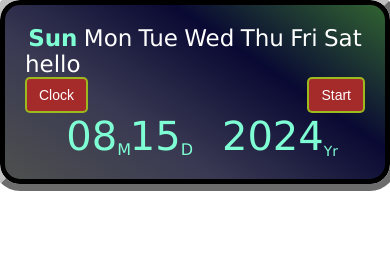
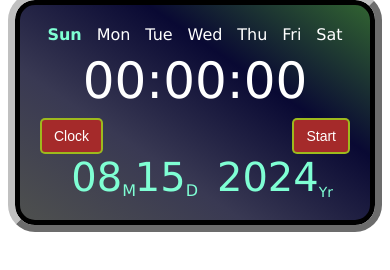
Before and after one commit to 111morris/digital-clock, a plain HTML site: page index.html in a window 390 px wide. Both pictures are taken after a click on the button "Stopwatch". Drawn offline with Linux system fonts and the light colour scheme.

Commit message:
more responsive bug fix stopwatch display

```diff
--- a/index.html
+++ b/index.html
@@ -31,7 +31,7 @@
      <!-- <span id="min">00</span> -->
     </div>
     <div class="stopwatch-sct">
-     hello
+     00:00:00
     </div>
     <div class="alarm-sct">
      <button class="change-clock-format">12Hrs</button>
--- a/scripts/sript.js
+++ b/scripts/sript.js
@@ -69,7 +69,7 @@ let startTime = 0;
 let elapsedTime = 0;
 let isRunning = false;
 
-function stopwatchContinueBtn(){
+function stopwatchContinueBtn() {
  stopwatchClicked = true;
  clockSct.style.display = 'none';
  stopwatchSct.style.display = 'flex';
@@ -103,7 +103,7 @@ function stopwatchContinueBtn(){
   startTime = 0;
   elapsedTime = 0;
   isRunning = false;
-  stopwatchSct.textContent = '00:00:00:00';
+  stopwatchSct.textContent = '00:00:00';
  }
  function start() {
   if (!isRunning) {
@@ -127,13 +127,15 @@ function stopwatchContinueBtn(){
   seconds = String(seconds).padStart(2, '0');
   miliseconds = String(miliseconds).padStart(2, '0');
 
-  stopwatchSct.textContent = `${hours}:${minutes}:${seconds}:${miliseconds}`;
+  // stopwatchSct.textContent = `${hours}:${minutes}:${seconds}:${miliseconds}`;
+  if (hours === '1') {
+   stopwatchSct.textContent = `${hours}:${minutes}:${seconds}:${miliseconds}`;
+  } else {
+   stopwatchSct.textContent = `${minutes}:${seconds}:${miliseconds}`;
+  }
  }
 }
 stopwatch.addEventListener('click', stopwatchContinueBtn);
 
 stopwatchContinue.addEventListener('click', () => {
 });
-
-
-console.log(Date.now())
--- a/styles/style.css
+++ b/styles/style.css
@@ -1,11 +1,22 @@
+
 * {
  margin: 0;
  padding: 0;
  box-sizing: border-box;
 }
 
+:root{
+ --big-font: 9.3rem;
+ --big-mid-font: 5.6rem;
+ --smal-font: 1rem;
+
+
+ /* ======= color ======= */
+ --active: aquamarine;
+}
+
 body {
- font-size: 23px;
+ font-size: var(--smal-font);
  font-family: Verdana, Geneva, Tahoma, sans-serif;
  color: white;
  width: 100%;
@@ -15,12 +26,10 @@ body {
 
 .clock-container {
  /* width: 800px; */
- width: 100%;
+ min-width: 750px;
  background: linear-gradient(34deg, rgb(78, 80, 78), rgb(57, 57, 83), rgb(9, 9, 51), rgb(49, 99, 49));
  border: 5px solid black;
  border-radius: 20px;
- margin-top: 2%;
- margin-left: 2%;
  outline: 7px solid rgb(192, 192, 192);
  outline-style: outset;
 }
@@ -33,10 +42,10 @@ body {
  border-bottom-right-radius: 20px;
 }
 
-.section {
+/* .section {
  height: 100%;
  width: 100%;
-}
+} */
 
 .days-sct span {
  display: block;
@@ -44,7 +53,7 @@ body {
 }
 
 .active {
- color: aquamarine;
+ color: var(--active);
  font-weight: 600;
 }
 .clock-content {
@@ -54,7 +63,7 @@ body {
 }
 .clock-sct {
  display: flex;
- font-size: 150px;
+ font-size: var(--big-font);
  height: 100%;
  width: 100%;
  position: relative;
@@ -109,7 +118,7 @@ body {
  grid-template-rows: auto auto;
  align-items: center;
  justify-content: center;
- color: aquamarine;
+ color: var(--active);
  font-size: 40px;
 }
 .month-sct span {
@@ -149,7 +158,10 @@ body {
 }
 
 .stopwatch-sct {
+margin: 0 auto;
+ font-size: 50px;
  display: none;
+ padding: .5rem 0;
 }
 
 @media (max-width: 966px) {
@@ -177,7 +189,9 @@ body {
  .clock-sct {
   order: 2;
  }
-
+.clock-container {
+ min-width: 360px;
+}
  .stopwatch-sct {
   order: 3;
  }
```
